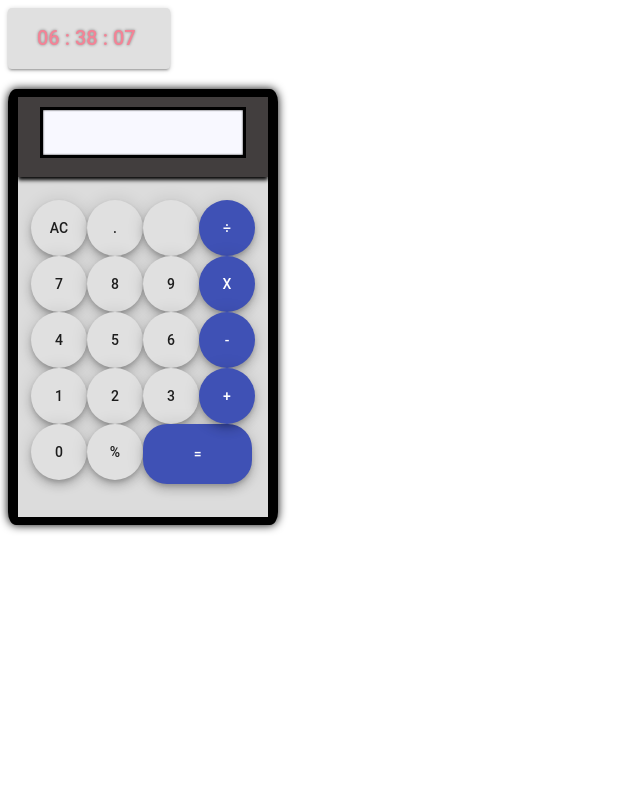
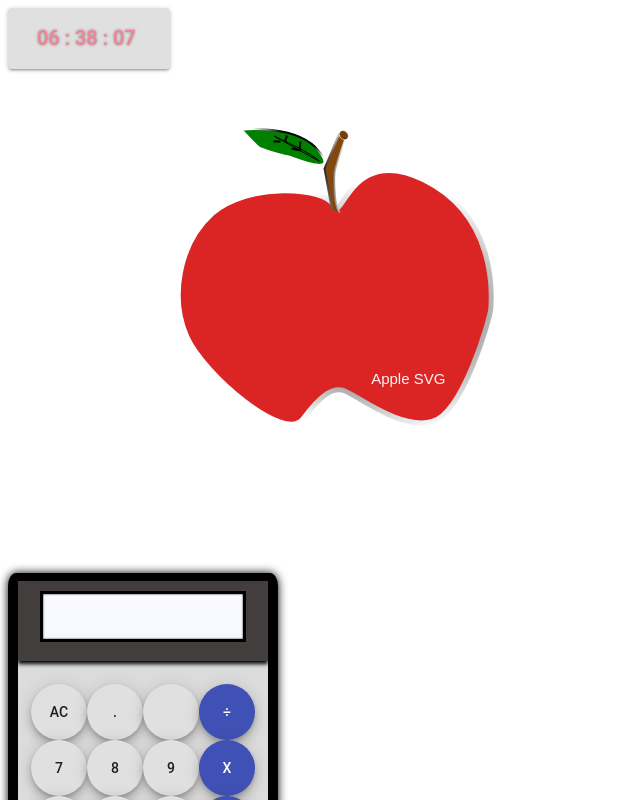
Before and after one commit to shearytan/Tools, a React (Create React App) app: page / in a window 1280 px wide. Shown: the top 800 px of the page, without its empty margins (0-640 px from the left). Built offline with nearby package versions, Linux system fonts and the light colour scheme.

Commit message:
Created Apple SVG

```diff
--- a/src/App.js
+++ b/src/App.js
@@ -1,6 +1,7 @@
 import React, { Component } from 'react';
 
 import Clock from './Components/Clock';
+import Apple from './Components/Apple/Apple';
 import Calculator from './Components/Calculator';
 
 class App extends Component {
@@ -8,6 +9,7 @@ class App extends Component {
     return (
       <div className="App">
         <Clock />
+        <Apple />
         <Calculator />
       </div>
     );
--- /dev/null
+++ b/src/Components/Apple/Apple.js
@@ -0,0 +1,13 @@
+import React, { Component } from 'react'
+
+import AppleLogo from './apple.svg';
+
+export default class Apple extends Component {
+  render() {
+    return (
+      <div>
+        <img src={AppleLogo} />
+      </div>
+    )
+  }
+}
```
Also changed, not shown: List.txt (added), src/Components/Apple/apple.svg (added).
